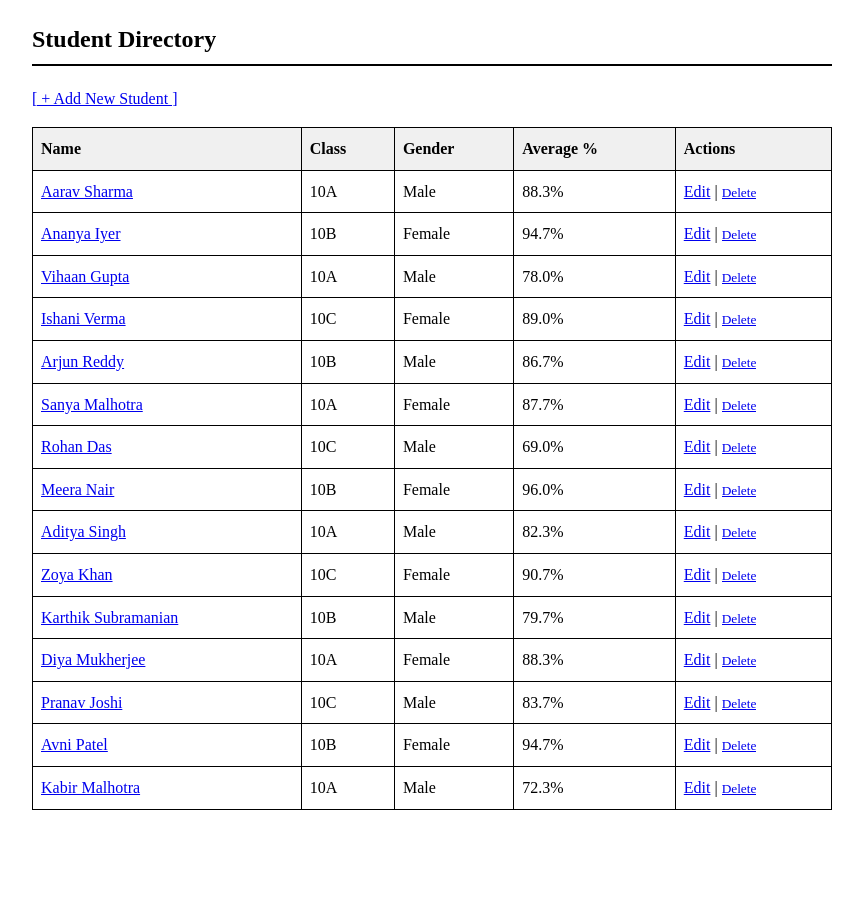
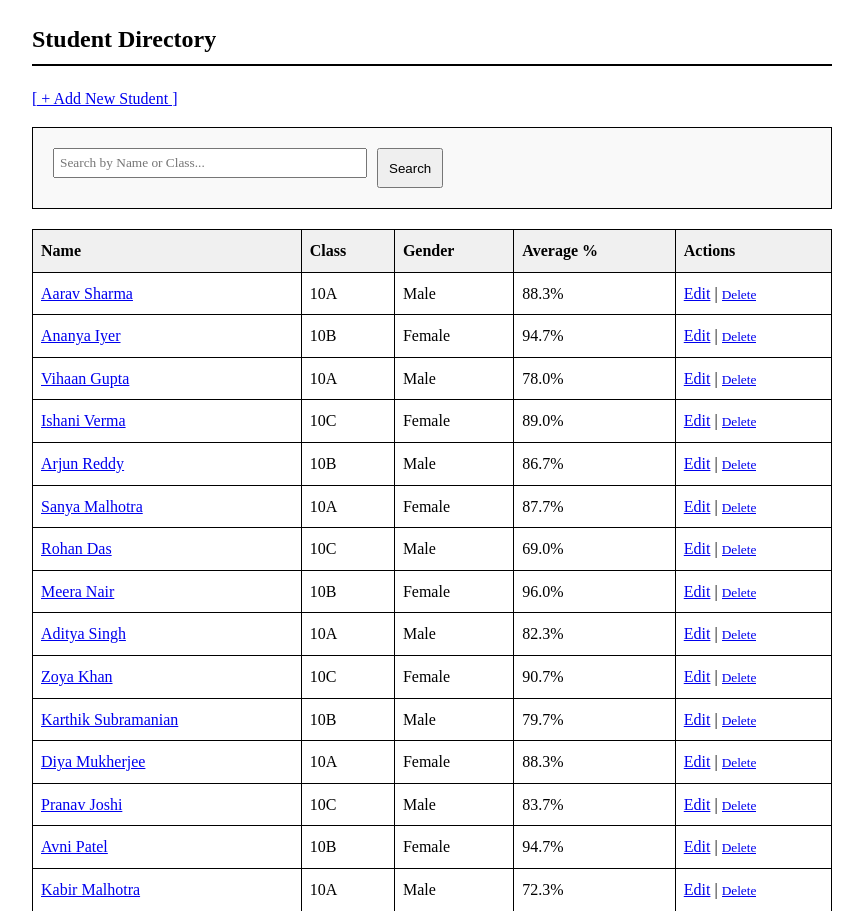
Before and after one commit to Vaibhav9535/Student-Management-System, a Flask app: page / in a window 1280 px wide. Shown: the part 151-1062 px from the top of the page, without its empty margins (208-1071 px from the left). Before the commit the page ends 961 px from the top, so only its background shows below. Run offline with Flask 3, Linux system fonts and the light colour scheme.

Commit message:
added search bar and updated readme

```diff
--- a/source/app.py
+++ b/source/app.py
@@ -25,8 +25,12 @@ manager.add_student("Kabir Malhotra", 21, "10A", "Male", {"Math": 70, "Science":
 
 @app.route('/')
 def index():
-    students = manager.get_all_students()
-    return render_template('index.html', students=students)
+    query = request.args.get('q')
+    if query:
+        students = manager.search_students(query)
+    else:
+        students = manager.get_all_students()
+    return render_template('index.html', students=students, query=query)
 
 @app.route('/stats')
 def stats():
@@ -115,4 +119,4 @@ def delete_student(student_id):
     return redirect(url_for('index'))
 
 if __name__ == '__main__':
-    app.run(debug=True, port=8000)
+    app.run(debug=True, port=5000)
--- a/source/models.py
+++ b/source/models.py
@@ -35,6 +35,16 @@ class StudentManager:
                 return student
         return None
 
+
+    def search_students(self, query: str) -> List[Student]:
+        if not query:
+            return self.students
+
+        query = query.lower()
+        return [
+            s for s in self.students
+            if query in s.name.lower() or query in s.student_class.lower()
+        ]
 
 
     def update_student_details(self, student_id: str, name: str, age: int, student_class: str, gender: str, grades: Dict[str, float]) -> Optional[Student]:
--- a/source/templates/base.html
+++ b/source/templates/base.html
@@ -19,7 +19,6 @@
     <main>
         {% block content %}{% endblock %}
     </main>
-
 </body>
 
 </html>
--- a/source/templates/index.html
+++ b/source/templates/index.html
@@ -6,6 +6,19 @@
 <p>
     <a href="{{ url_for('add_student_page') }}">[ + Add New Student ]</a>
 </p>
+
+<!-- search bar -->
+<div style="margin-bottom: 20px;">
+    <form method="GET" action="{{ url_for('index') }}" style="display: flex; gap: 10px;">
+        <input type="text" name="q" placeholder="Search by Name or Class..." value="{{ query if query }}"
+            style="padding: 5px; flex-grow: 1; max-width: 300px;">
+        <button type="submit" style="padding: 5px 10px;">Search</button>
+        {% if query %}
+        <a href="{{ url_for('index') }}"
+            style="padding: 5px 10px; text-decoration: none; border: 1px solid #ccc; background-color: #f0f0f0; color: black;">Clear</a>
+        {% endif %}
+    </form>
+</div>
 
 <table>
     <thead>
```
